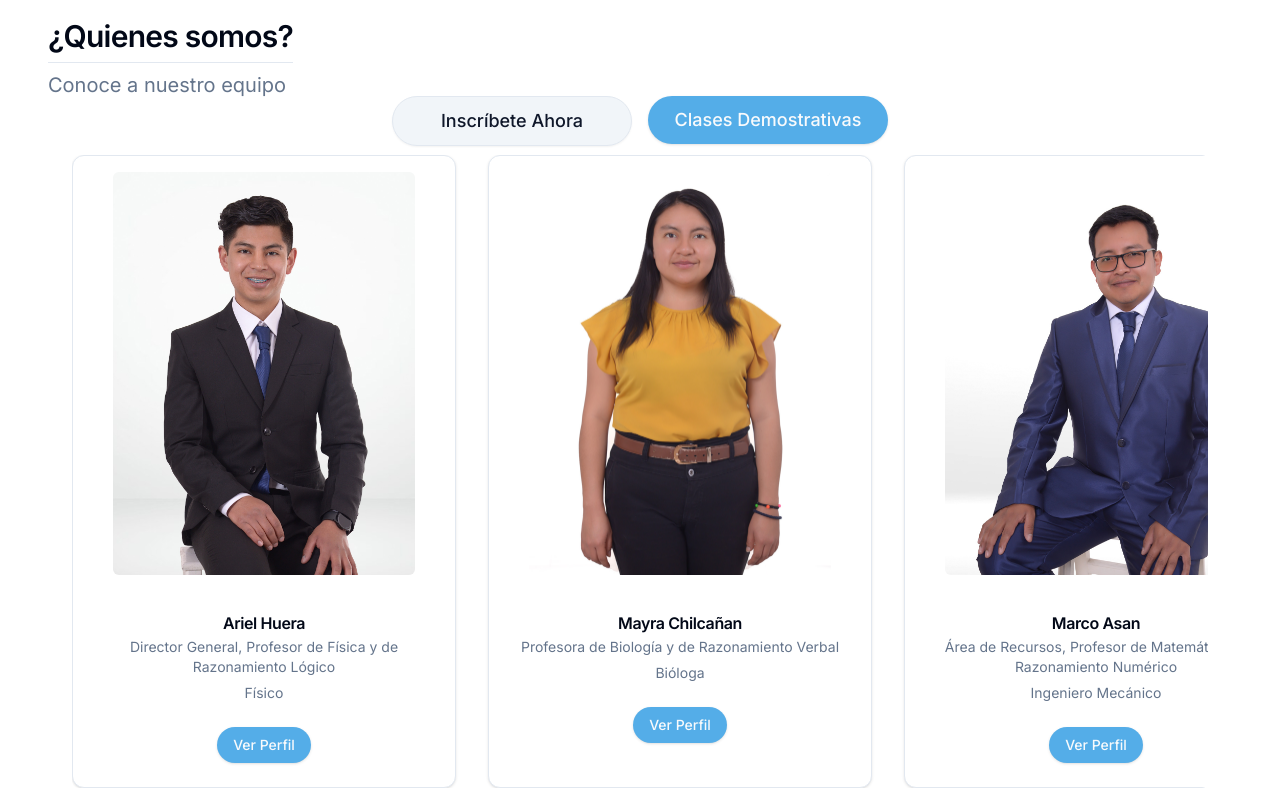
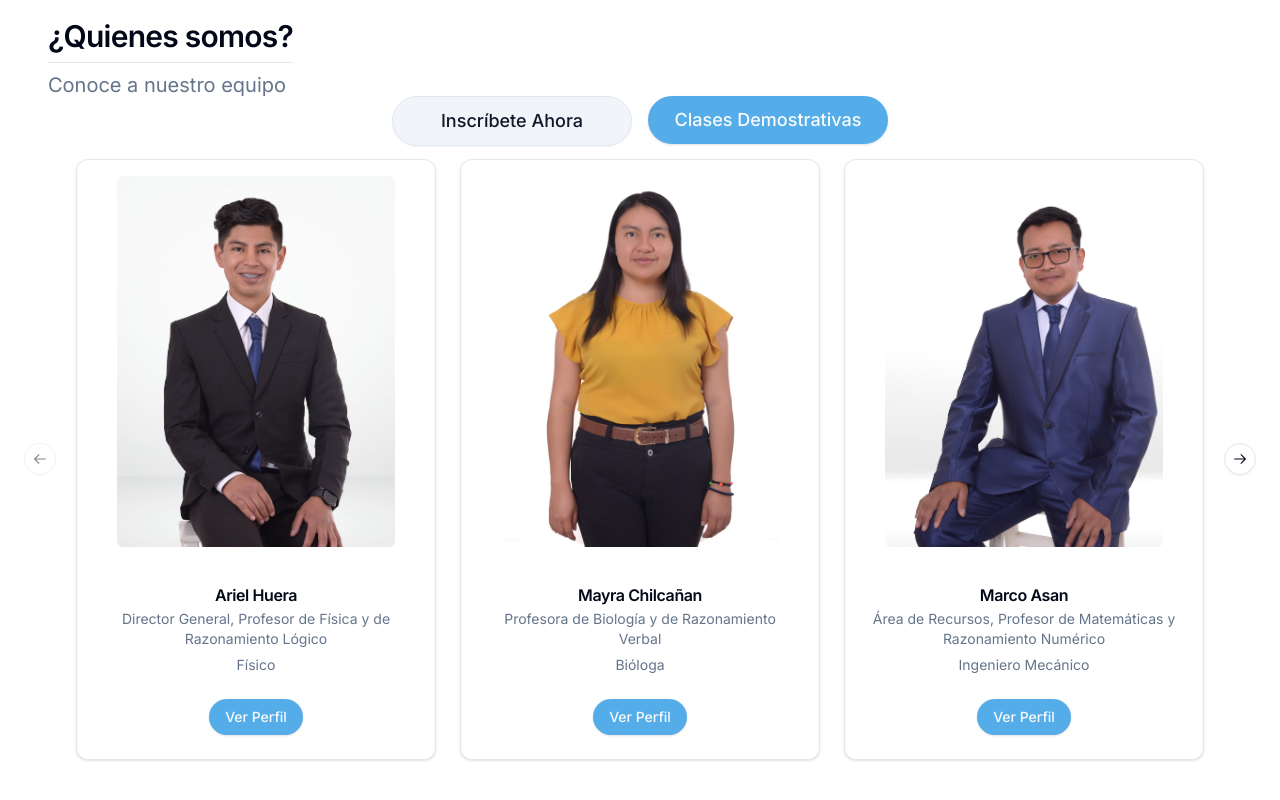
Before and after one commit to carlosandresat/educacion-del-futuro-web, a Next.js app: page /inicio in a window 1280 px wide. Shown: the part 720-1520 px from the top of the page. Built offline with nearby package versions, Linux system fonts and the light colour scheme.

Commit message:
Add carousel to TeamArea

```diff
--- a/package.json
+++ b/package.json
@@ -35,6 +35,7 @@
     "class-variance-authority": "^0.7.0",
     "clsx": "^2.0.0",
     "cmdk": "^0.2.0",
+    "embla-carousel-react": "^8.0.0-rc18",
     "eslint": "8.47.0",
     "eslint-config-next": "13.4.19",
     "formidable": "^3.5.1",
--- a/src/components/team-area.tsx
+++ b/src/components/team-area.tsx
@@ -1,14 +1,25 @@
- import { ScrollArea } from "@/components/ui/scroll-area"
-import { Separator } from "@/components/ui/separator"
-import { TeamCard } from "@/components/team-card"
-import { teamMembers } from "@/data/team-members"
-
+import { TeamCard } from "@/components/team-card";
+import { teamMembers } from "@/data/team-members";
+import {
+  Carousel,
+  CarouselContent,
+  CarouselItem,
+  CarouselNext,
+  CarouselPrevious,
+} from "@/components/ui/carousel";
 
 export function TeamArea() {
   return (
-    <ScrollArea className="h-full w-full rounded-md max-w-screen-xl p-6 mt-6">
-      <div className="flex flex-row gap-8 ">
+    <Carousel
+      opts={{
+        align: "start",
+      }}
+      className="w-full max-w-screen-xl p-6 mt-6"
+    >
+      <CarouselContent className="">
         {teamMembers.map((member) => (
+          <CarouselItem key={member.pic} className="md:basis-1/2 xl:basis-1/3">
+            <div className="p-1 h-full">
               <TeamCard
                 key={member.name}
                 name={member.name}
@@ -18,8 +29,12 @@
                 networks={member.networks}
                 pic={member.pic}
               />
+            </div>
+          </CarouselItem>
         ))}
-      </div>
-    </ScrollArea>
-  )
+      </CarouselContent>
+      <CarouselPrevious className="-left-6 2xl:-left-12"/>
+      <CarouselNext  className="-right-6 2xl:-right-12"/>
+    </Carousel>
+  );
 }
--- a/src/components/team-card.tsx
+++ b/src/components/team-card.tsx
@@ -17,14 +17,25 @@
   url: string;
 }
 
-  export function TeamCard({name, position, title, description, networks, pic} : {name:string, position:string, title:string, description:ReactNode , networks: Network[], pic:string}) {
-
+export function TeamCard({
+  name,
+  position,
+  title,
+  description,
+  networks,
+  pic,
+}: {
+  name: string;
+  position: string;
+  title: string;
+  description: ReactNode;
+  networks: Network[];
+  pic: string;
+}) {
   return (
-      <Card className="transition-all w-96">
-
+    <Card className="transition-all h-full">
       <div className="w-full p-4 xl:px-10">
-
-          <AspectRatio ratio={3 / 4} className="w-full p-4 xl:px-10">
+        <AspectRatio ratio={3 / 4} className="w-full">
           <Image
             src={`/equipo/${pic}.jpg`}
             alt={name}
@@ -40,7 +51,12 @@
         <CardDescription className="text-center">{title}</CardDescription>
       </CardHeader>
       <CardFooter className="justify-center">
-        <ProfesorDialog name={name} position={position} description={description} networks={networks}></ProfesorDialog>
+        <ProfesorDialog
+          name={name}
+          position={position}
+          description={description}
+          networks={networks}
+        ></ProfesorDialog>
       </CardFooter>
     </Card>
   );
--- /dev/null
+++ b/src/components/ui/carousel.tsx
@@ -0,0 +1,259 @@
+"use client"
+
+import * as React from "react"
+import { ArrowLeftIcon, ArrowRightIcon } from "@radix-ui/react-icons"
+import useEmblaCarousel, {
+  type EmblaCarouselType as CarouselApi,
+  type EmblaOptionsType as CarouselOptions,
+  type EmblaPluginType as CarouselPlugin,
+} from "embla-carousel-react"
+
+import { cn } from "@/lib/utils"
+import { Button } from "@/components/ui/button"
+
+type CarouselProps = {
+  opts?: CarouselOptions
+  plugins?: CarouselPlugin[]
+  orientation?: "horizontal" | "vertical"
+  setApi?: (api: CarouselApi) => void
+}
+
+type CarouselContextProps = {
+  carouselRef: ReturnType<typeof useEmblaCarousel>[0]
+  api: ReturnType<typeof useEmblaCarousel>[1]
+  scrollPrev: () => void
+  scrollNext: () => void
+  canScrollPrev: boolean
+  canScrollNext: boolean
+} & CarouselProps
+
+const CarouselContext = React.createContext<CarouselContextProps | null>(null)
+
+function useCarousel() {
+  const context = React.useContext(CarouselContext)
+
+  if (!context) {
+    throw new Error("useCarousel must be used within a <Carousel />")
+  }
+
+  return context
+}
+
+const Carousel = React.forwardRef<
+  HTMLDivElement,
+  React.HTMLAttributes<HTMLDivElement> & CarouselProps
+>(
+  (
+    {
+      orientation = "horizontal",
+      opts,
+      setApi,
+      plugins,
+      className,
+      children,
+      ...props
+    },
+    ref
+  ) => {
+    const [carouselRef, api] = useEmblaCarousel(
+      {
+        ...opts,
+        axis: orientation === "horizontal" ? "x" : "y",
+      },
+      plugins
+    )
+    const [canScrollPrev, setCanScrollPrev] = React.useState(false)
+    const [canScrollNext, setCanScrollNext] = React.useState(false)
+
+    const onSelect = React.useCallback((api: CarouselApi) => {
+      if (!api) {
+        return
+      }
+
+      setCanScrollPrev(api.canScrollPrev())
+      setCanScrollNext(api.canScrollNext())
+    }, [])
+
+    const scrollPrev = React.useCallback(() => {
+      api?.scrollPrev()
+    }, [api])
+
+    const scrollNext = React.useCallback(() => {
+      api?.scrollNext()
+    }, [api])
+
+    const handleKeyDown = React.useCallback(
+      (event: React.KeyboardEvent<HTMLDivElement>) => {
+        if (event.key === "ArrowLeft") {
+          event.preventDefault()
+          scrollPrev()
+        } else if (event.key === "ArrowRight") {
+          event.preventDefault()
+          scrollNext()
+        }
+      },
+      [scrollPrev, scrollNext]
+    )
+
+    React.useEffect(() => {
+      if (!api || !setApi) {
+        return
+      }
+
+      setApi(api)
+    }, [api, setApi])
+
+    React.useEffect(() => {
+      if (!api) {
+        return
+      }
+
+      onSelect(api)
+      api.on("reInit", onSelect)
+      api.on("select", onSelect)
+
+      return () => {
+        api?.off("select", onSelect)
+      }
+    }, [api, onSelect])
+
+    return (
+      <CarouselContext.Provider
+        value={{
+          carouselRef,
+          api: api,
+          opts,
+          orientation:
+            orientation || (opts?.axis === "y" ? "vertical" : "horizontal"),
+          scrollPrev,
+          scrollNext,
+          canScrollPrev,
+          canScrollNext,
+        }}
+      >
+        <div
+          ref={ref}
+          onKeyDownCapture={handleKeyDown}
+          className={cn("relative", className)}
+          role="region"
+          aria-roledescription="carousel"
+          {...props}
+        >
+          {children}
+        </div>
+      </CarouselContext.Provider>
+    )
+  }
+)
+Carousel.displayName = "Carousel"
+
+const CarouselContent = React.forwardRef<
+  HTMLDivElement,
+  React.HTMLAttributes<HTMLDivElement>
+>(({ className, ...props }, ref) => {
+  const { carouselRef, orientation } = useCarousel()
+
+  return (
+    <div ref={carouselRef} className="overflow-hidden">
+      <div
+        ref={ref}
+        className={cn(
+          "flex",
+          orientation === "horizontal" ? "-ml-4" : "-mt-4 flex-col",
+          className
+        )}
+        {...props}
+      />
+    </div>
+  )
+})
+CarouselContent.displayName = "CarouselContent"
+
+const CarouselItem = React.forwardRef<
+  HTMLDivElement,
+  React.HTMLAttributes<HTMLDivElement>
+>(({ className, ...props }, ref) => {
+  const { orientation } = useCarousel()
+
+  return (
+    <div
+      ref={ref}
+      role="group"
+      aria-roledescription="slide"
+      className={cn(
+        "min-w-0 shrink-0 grow-0 basis-full",
+        orientation === "horizontal" ? "pl-4" : "pt-4",
+        className
+      )}
+      {...props}
+    />
+  )
+})
+CarouselItem.displayName = "CarouselItem"
+
+const CarouselPrevious = React.forwardRef<
+  HTMLButtonElement,
+  React.ComponentProps<typeof Button>
+>(({ className, variant = "outline", size = "icon", ...props }, ref) => {
+  const { orientation, scrollPrev, canScrollPrev } = useCarousel()
+
+  return (
+    <Button
+      ref={ref}
+      variant={variant}
+      size={size}
+      className={cn(
+        "absolute  h-8 w-8 rounded-full",
+        orientation === "horizontal"
+          ? "-left-12 top-1/2 -translate-y-1/2"
+          : "-top-12 left-1/2 -translate-x-1/2 rotate-90",
+        className
+      )}
+      disabled={!canScrollPrev}
+      onClick={scrollPrev}
+      {...props}
+    >
+      <ArrowLeftIcon className="h-4 w-4" />
+      <span className="sr-only">Previous slide</span>
+    </Button>
+  )
+})
+CarouselPrevious.displayName = "CarouselPrevious"
+
+const CarouselNext = React.forwardRef<
+  HTMLButtonElement,
+  React.ComponentProps<typeof Button>
+>(({ className, variant = "outline", size = "icon", ...props }, ref) => {
+  const { orientation, scrollNext, canScrollNext } = useCarousel()
+
+  return (
+    <Button
+      ref={ref}
+      variant={variant}
+      size={size}
+      className={cn(
+        "absolute h-8 w-8 rounded-full",
+        orientation === "horizontal"
+          ? "-right-12 top-1/2 -translate-y-1/2"
+          : "-bottom-12 left-1/2 -translate-x-1/2 rotate-90",
+        className
+      )}
+      disabled={!canScrollNext}
+      onClick={scrollNext}
+      {...props}
+    >
+      <ArrowRightIcon className="h-4 w-4" />
+      <span className="sr-only">Next slide</span>
+    </Button>
+  )
+})
+CarouselNext.displayName = "CarouselNext"
+
+export {
+  type CarouselApi,
+  Carousel,
+  CarouselContent,
+  CarouselItem,
+  CarouselPrevious,
+  CarouselNext,
+}
```
Also changed, not shown: 1 other file (tests, documents, lock files or other folders). Lines whose indentation alone changed are shown as unchanged.
